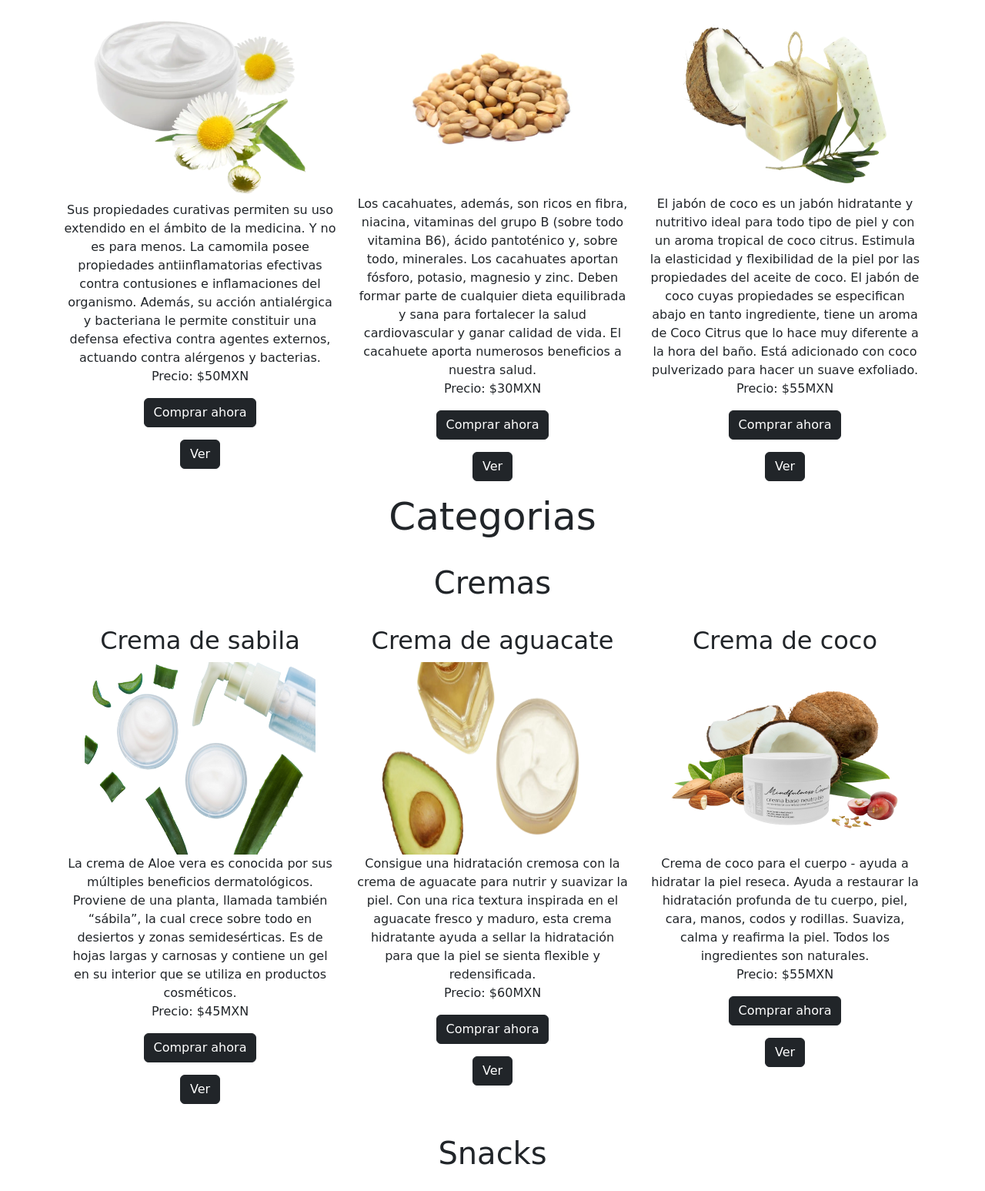
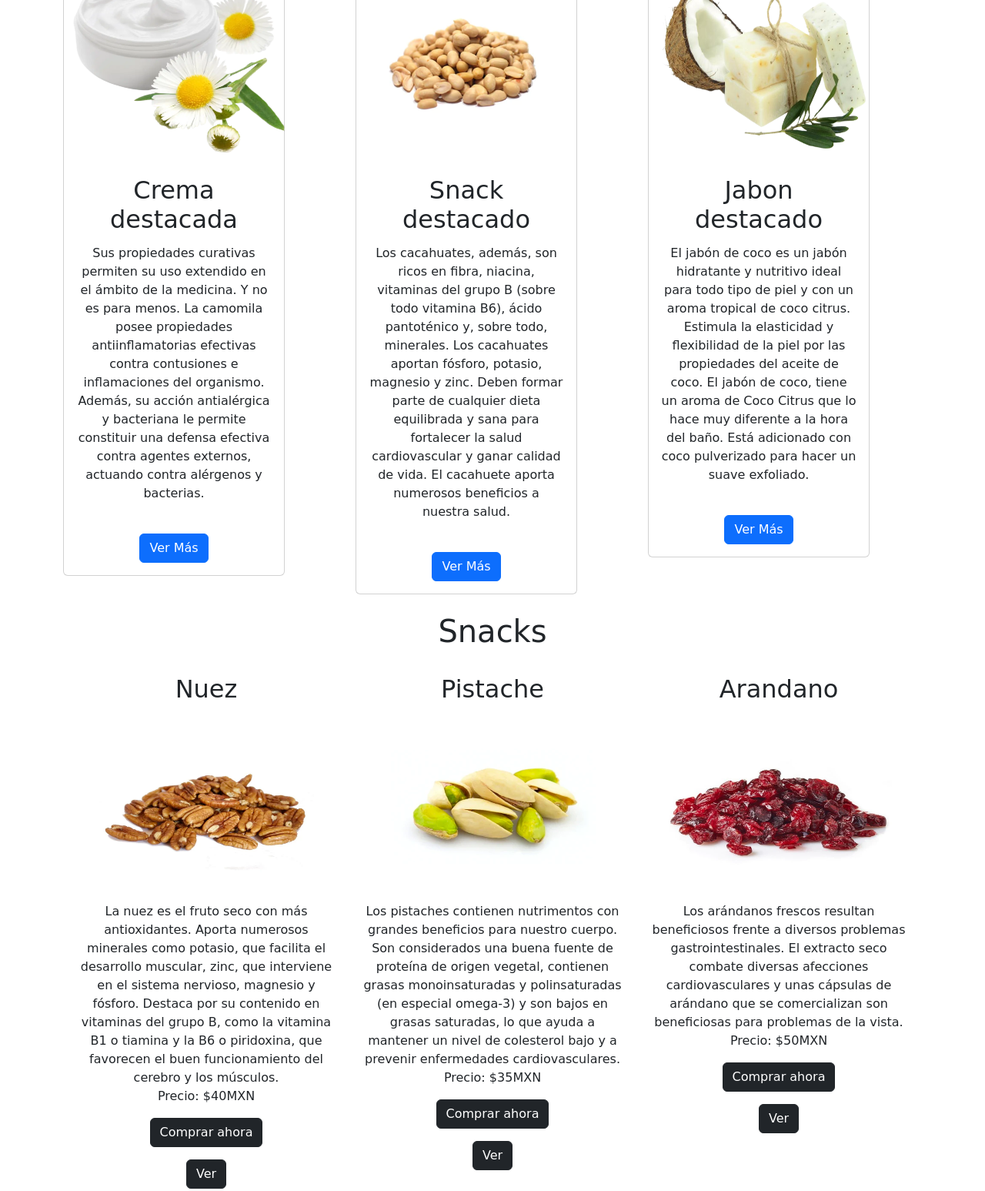
Before and after one commit to BryanWASD/ORDINARIO, a website: page OtroProyecto/index.html in a window 1280 px wide. Shown: the part 502-2049 px from the top of the page at 77% size. Drawn offline with nearby package versions, Linux system fonts and the light colour scheme; a web font is replaced by a local one.

Commit message:
Update index.html
Agregar cards

```diff
--- a/OtroProyecto/index.html
+++ b/OtroProyecto/index.html
@@ -50,76 +50,43 @@
     <h1 class="text-center" id="Destacados">Productos Destacados</h1>
     <br>
    <div class="row">
-    <div class="col-lg-4 text-center">
+    <div class="card-border col-lg-4 text-center">
+
+      <div class="card" style="width: 18rem;">
+ <img src="img/cremanzanilla.png" alt="sueva" height="250px" width="300px">
+  <div class="card-body">
   <h2 class="text-center p-1">Crema destacada</h2>
-            <img src="img/cremanzanilla.png" alt="sueva" height="250px" width="300px">
     <p>Sus propiedades curativas permiten su uso extendido en el ámbito de la medicina. Y no es para menos.
-            La camomila posee propiedades antiinflamatorias efectivas contra contusiones e inflamaciones del organismo. Además, su acción antialérgica y bacteriana le permite constituir una defensa efectiva contra agentes externos, actuando contra alérgenos y bacterias.
+            La camomila posee propiedades antiinflamatorias efectivas contra contusiones e inflamaciones del organismo. Además, su acción antialérgica y bacteriana le permite constituir una defensa efectiva contra agentes externos, actuando contra alérgenos y bacterias.</p>
             <br>
-            Precio: $50MXN
-            </p>
-            <p><a class="btn btn-dark" href="login.html" role="button">Comprar ahora</a></p>
-            <p><a class="btn btn-dark" href="#" role="button">Ver</a></p>
-          </div>
-    <div class="col-lg-4 text-center">
-            <h2>Snack destacado</h2>
-            <img src="img/cacahuate.jpg" alt="yomi" height="250px" width="300px">
-            <p>Los cacahuates, además, son ricos en fibra, niacina, vitaminas del grupo B (sobre todo vitamina B6), ácido pantoténico y, sobre todo, minerales. Los cacahuates aportan fósforo, potasio, magnesio y zinc.
-            Deben formar parte de cualquier dieta equilibrada y sana para fortalecer la salud cardiovascular y ganar calidad de vida. El cacahuete aporta numerosos beneficios a nuestra salud.
-            <br>
-            Precio: $30MXN
-            </p>
-            <p><a class="btn btn-dark" href="login.html" role="button">Comprar ahora</a></p>
-            <p><a class="btn btn-dark" href="#" role="button">Ver</a></p>
-          </div>
-    <div class="col-lg-4 text-center">
-            <h2>Jabon destacado</h2>
-            <img src="img/jabcoco.png" alt="coco uwu" height="250px" width="300px">
-            <p>El jabón de coco es un jabón hidratante y nutritivo ideal para todo tipo de piel y con un aroma tropical de coco citrus. Estimula la elasticidad y flexibilidad de la piel por las propiedades del aceite de coco.
-            El jabón de coco cuyas propiedades se especifican abajo en tanto ingrediente, tiene un aroma de Coco Citrus que lo hace muy diferente a la hora del baño. Está adicionado con coco pulverizado para hacer un suave exfoliado.
-            <br>
-            Precio: $55MXN
-            </p>
-            <p><a class="btn btn-dark" href="login.html" role="button">Comprar ahora</a></p>
-            <p><a class="btn btn-dark" href="#" role="button">Ver</a></p>
+    <a href="#" class="btn btn-primary">Ver Más</a>
   </div>
 </div>
 </div>
-  <div class="container crp">
-    <h1 class="text-center tmn" id="Categorias">Categorias</h1>
+    <div class="card-border col-lg-4 text-center">
+
+           <div class="card" style="width: 18rem;">
+ <img src="img/cacahuate.jpg" alt="yomi" height="250px" width="280px">
+  <div class="card-body">
+  <h2 class="text-center p-1">Snack destacado</h2>
+    <p>Los cacahuates, además, son ricos en fibra, niacina, vitaminas del grupo B (sobre todo vitamina B6), ácido pantoténico y, sobre todo, minerales. Los cacahuates aportan fósforo, potasio, magnesio y zinc.
+            Deben formar parte de cualquier dieta equilibrada y sana para fortalecer la salud cardiovascular y ganar calidad de vida. El cacahuete aporta numerosos beneficios a nuestra salud.</p>
             <br>
-    <h1 class="text-center">Cremas</h1>
+    <a href="#" class="btn btn-primary">Ver Más</a>
+  </div>
+  </div>
+          </div>
+    <div class="card-border col-lg-4 text-center">
+              <div class="card" style="width: 18rem;">
+<img src="img/jabcoco.png" alt="coco uwu" height="250px" width="300px">
+  <div class="card-body">
+  <h2 class="text-center p-1">Jabon destacado</h2>
+   <p>El jabón de coco es un jabón hidratante y nutritivo ideal para todo tipo de piel y con un aroma tropical de coco citrus. Estimula la elasticidad y flexibilidad de la piel por las propiedades del aceite de coco.
+            El jabón de coco, tiene un aroma de Coco Citrus que lo hace muy diferente a la hora del baño. Está adicionado con coco pulverizado para hacer un suave exfoliado.
+            </p>
             <br>
-    <div class="row">
-      <div class="col-lg-4 text-center">
-        <h2>Crema de sabila</h2>
-        <img src="img/cremsavila.png" alt="savila" height="250px" width="300px">
-        <p>La crema de Aloe vera es conocida por sus múltiples beneficios dermatológicos. Proviene de una planta, llamada también “sábila”, la cual crece sobre todo en desiertos y zonas semidesérticas. Es de hojas largas y carnosas y contiene un gel en su interior que se utiliza en productos cosméticos.
-        <br>
-        Precio: $45MXN
-        </p>
-            <p><a class="btn btn-dark" href="login.html" role="button">Comprar ahora</a></p>
-            <p><a class="btn btn-dark" href="#" role="button">Ver</a></p>
+    <a href="#" class="btn btn-primary">Ver Más</a>
   </div>
-      <div class="col-lg-4 text-center">
-        <h2>Crema de aguacate</h2>
-        <img src="img/cremaguaca.png" alt="awacate" height="250px" width="300px">
-        <p>Consigue una hidratación cremosa con la crema de aguacate para nutrir y suavizar la piel. Con una rica textura inspirada en el aguacate fresco y maduro, esta crema hidratante ayuda a sellar la hidratación para que la piel se sienta flexible y redensificada.
-          <br>
-          Precio: $60MXN
-        </p>
-            <p><a class="btn btn-dark" href="login.html" role="button">Comprar ahora</a></p>
-            <p><a class="btn btn-dark" href="#" role="button">Ver</a></p>
-      </div>
-      <div class="col-lg-4 text-center">
-        <h2>Crema de coco</h2>
-        <img src="img/cremcoco.png" alt="cucu" height="250px" width="300px">
-        <p>Crema de coco para el cuerpo - ayuda a hidratar la piel reseca. Ayuda a restaurar la hidratación profunda de tu cuerpo, piel, cara, manos, codos y rodillas. Suaviza, calma y reafirma la piel. Todos los ingredientes son naturales.
-          <br>
-            Precio: $55MXN
-        </p>
-            <p><a class="btn btn-dark" href="login.html" role="button">Comprar ahora</a></p>
-            <p><a class="btn btn-dark" href="#" role="button">Ver</a></p>
   </div>
   </div>
   </div>
```
Lines whose indentation alone changed are shown as unchanged.
